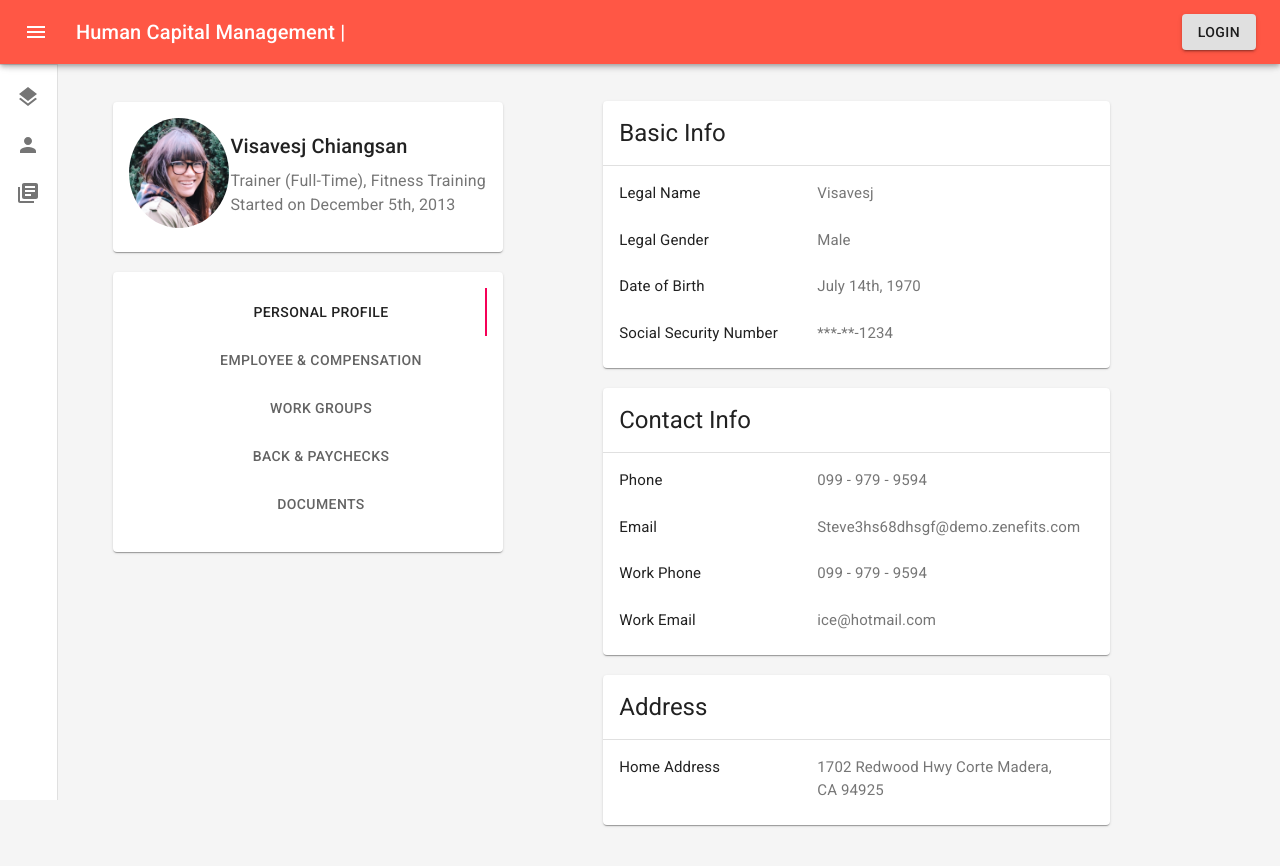
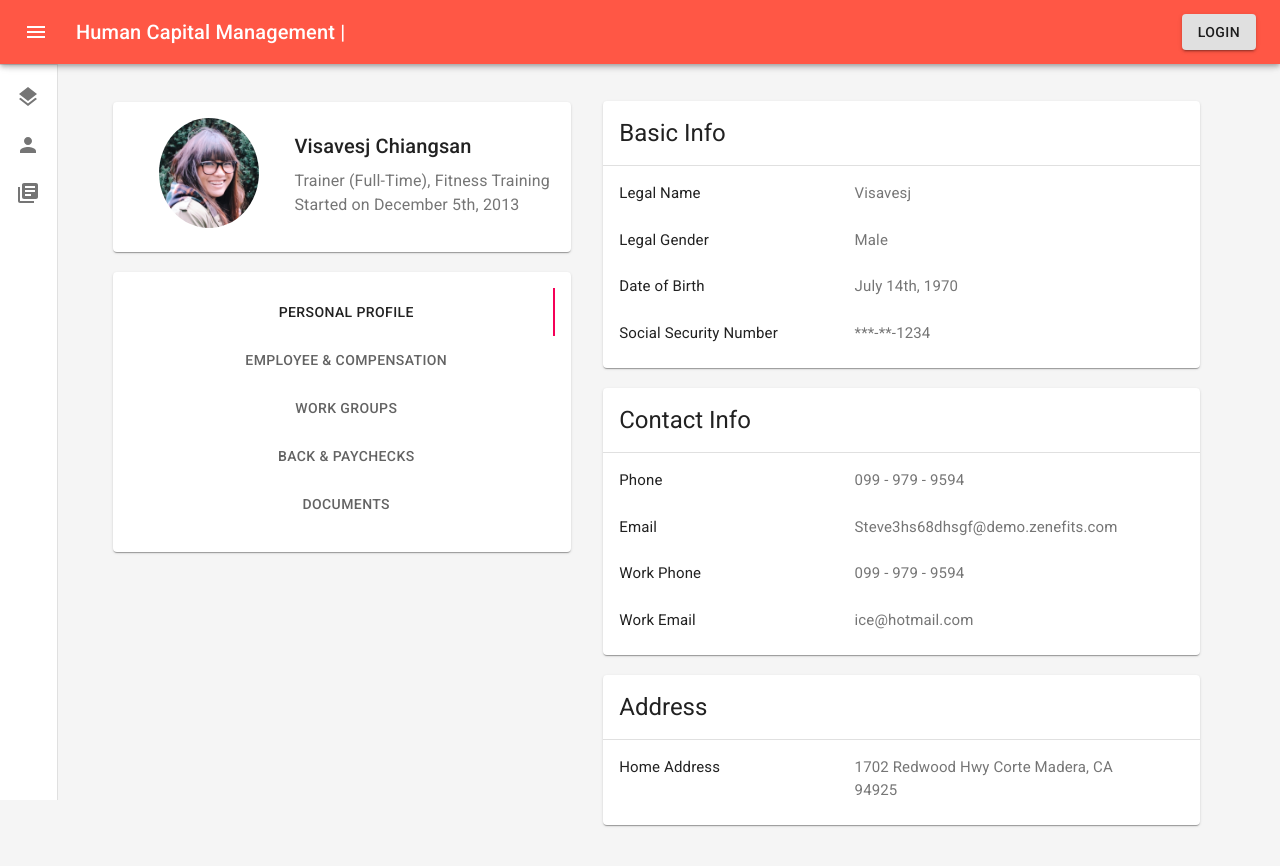
Before and after one commit to Visavesj-dev/HrWebApp, a React (Create React App) app: page /profile/1 in a window 1280 px wide. Shown: the top 866 px of the page. Built offline with nearby package versions, Linux system fonts and the light colour scheme.

Commit message:
4/06/63 - change style

```diff
--- a/src/components/pages/AddEmployee/AddEmployee.js
+++ b/src/components/pages/AddEmployee/AddEmployee.js
@@ -33,17 +33,18 @@ const useStyles = makeStyles((theme) => ({
   },
   profile: {
     marginBottom: 20,
-    width: "85%",
+    width: "100%",
   },
   details: {
     display: "flex",
   },
   avatar: {
-    marginRight: "auto",
+    marginRight: 30,
     height: 110,
     width: 100,
     flexShrink: 0,
     flexGrow: 0,
+    marginLeft:30
   },
   progress: {
     marginTop: theme.spacing(2),
@@ -58,7 +59,7 @@ const useStyles = makeStyles((theme) => ({
     color: theme.palette.text.secondary,
   },
   tabs1: {
-    width: "85%",
+    width: "100%",
     marginTop: 20,
   },
 }));
@@ -74,13 +75,7 @@ function TabPanel(props) {
       aria-labelledby={`vertical-tab-${index}`}
       {...other}
     >
-      {value === index && (
-        <Box p={3}>
-        <div>
-          <Typography>{children}</Typography>
-          </div>
-        </Box>
-      )}
+      {value === index && <Box p={3}>{children}</Box>}
     </div>
   );
 }
@@ -144,16 +139,16 @@ function AddEmployee(props) {
   //-----*-----//
 
   // change Profile Name
-  const [profile , setProfile] = React.useState({
+  const [profile, setProfile] = React.useState({
     firstName: "",
-    lastName: ""
-  })
+    lastName: "",
+  });
 
   const handleChangeName = (event) => {
-    setProfile({ ...profile, [event.target.name]: event.target.value});
-  }
+    setProfile({ ...profile, [event.target.name]: event.target.value });
+  };
 
-  const {firstName , lastName} = profile;
+  const { firstName, lastName } = profile;
 
   return (
     <div className={classes.root}>
@@ -161,7 +156,7 @@ function AddEmployee(props) {
         {/* Left Side */}
         <Grid container spacing={1}>
           <Grid item md={5} xs={12}>
-            <Card style={{ width: "85%", marginTop: 25 }}>
+            <Card style={{ width: "100%", marginTop: 25 }}>
               <CardContent>
                 <div className={classes.details}>
                   <Avatar className={classes.avatar} />
@@ -196,7 +191,7 @@ function AddEmployee(props) {
                     value={value}
                     onChange={handleChange}
                     aria-label="Vertical tabs example"
-                    style={{ marginLeft: 60 }}
+                    style={{ marginLeft: "20%",flexGrow: 1,display: 'flex', }}
                   >
                     <Tab label="Basic Info" {...a11yProps(0)} />
                     <Tab label="Employment Type" {...a11yProps(1)} />
@@ -216,7 +211,10 @@ function AddEmployee(props) {
           <Grid item md={7} xs={12}>
             {/* Basic Info */}
             <TabPanel value={value} index={0}>
-              <BasicInfo handleChangeName={handleChangeName} profile={profile} />
+              <BasicInfo
+                handleChangeName={handleChangeName}
+                profile={profile}
+              />
             </TabPanel>
             {/* Employment Type */}
             <TabPanel value={value} index={1}>
--- a/src/components/pages/EmployeeProfile/EmployeeProfile.js
+++ b/src/components/pages/EmployeeProfile/EmployeeProfile.js
@@ -33,17 +33,18 @@ const useStyles = makeStyles((theme) => ({
   },
   profile: {
     marginBottom: 20,
-    width: "85%",
+    width: "100%",
   },
   details: {
     display: "flex",
   },
   avatar: {
-    marginRight: "auto",
+    marginRight: 30,
     height: 110,
     width: 100,
     flexShrink: 0,
     flexGrow: 0,
+    marginLeft:30
   },
   progress: {
     marginTop: theme.spacing(2),
@@ -56,8 +57,8 @@ const useStyles = makeStyles((theme) => ({
     fontSize: theme.typography.pxToRem(15),
     color: theme.palette.text.secondary,
   },
-  tabs1: {
-    width: "85%",
+  tabs: {
+    width: "100%",
     marginTop: 20,
   },
 }));
@@ -73,11 +74,7 @@ function TabPanel(props) {
       aria-labelledby={`vertical-tab-${index}`}
       {...other}
     >
-      {value === index && (
-        <Box p={3}>
-          <Typography>{children}</Typography>
-        </Box>
-      )}
+      {value === index && <Box p={3}>{children}</Box>}
     </div>
   );
 }
@@ -116,7 +113,7 @@ export default function EmployeeProfile(props) {
         {/* Left Side */}
         <Grid container spacing={1}>
           <Grid item md={5} xs={12}>
-            <Card style={{ width: "85%", marginTop: 25 }}>
+            <Card style={{ width: "100%", marginTop: 25 }}>
               <CardContent>
                 <div className={classes.details}>
                   <Avatar className={classes.avatar} src={user.avatar} />
@@ -142,7 +139,7 @@ export default function EmployeeProfile(props) {
                 </div>
               </CardContent>
             </Card>
-            <div className={classes.tabs1}>
+            <div className={classes.tabs}>
               <Card>
                 <CardContent>
                   <Tabs
@@ -151,7 +148,7 @@ export default function EmployeeProfile(props) {
                     value={value}
                     onChange={handleChange}
                     aria-label="Vertical tabs example"
-                    style={{ marginLeft: 60 }}
+                    style={{ marginLeft: "20%",flexGrow: 1,display: 'flex', }}
                   >
                     <Tab label="Personal Profile" {...a11yProps(0)} />
                     <Tab label="Employee & Compensation" {...a11yProps(1)} />
@@ -473,7 +470,7 @@ export default function EmployeeProfile(props) {
                         <Grid container spacing={0}>
                           <Grid item md={5} xs={12}>
                             <Typography className={classes.heading}>
-                            Department
+                              Department
                             </Typography>
                           </Grid>
                           <Grid item md={6} xs={12}>
@@ -490,7 +487,7 @@ export default function EmployeeProfile(props) {
                         <Grid container spacing={0}>
                           <Grid item md={5} xs={12}>
                             <Typography className={classes.heading}>
-                           Projects
+                              Projects
                             </Typography>
                           </Grid>
                           <Grid item md={6} xs={12}>
@@ -502,13 +499,12 @@ export default function EmployeeProfile(props) {
                         {/* ----*----- */}
                       </Grid>
 
-
                       <Grid item md={12} xs={12}>
                         {/* ----*----- */}
                         <Grid container spacing={0}>
                           <Grid item md={5} xs={12}>
                             <Typography className={classes.heading}>
-                           Position
+                              Position
                             </Typography>
                           </Grid>
                           <Grid item md={6} xs={12}>
@@ -519,7 +515,6 @@ export default function EmployeeProfile(props) {
                         </Grid>
                         {/* ----*----- */}
                       </Grid>
-
                     </Grid>
                   </CardContent>
                 </form>
@@ -528,7 +523,7 @@ export default function EmployeeProfile(props) {
 
             {/* index 4 */}
             <TabPanel value={value} index={3}>
-            <Card className={classes.profile}>
+              <Card className={classes.profile}>
                 <form autoComplete="off" noValidate>
                   <CardHeader title="Bank Accounts" />
                   <Divider />
@@ -652,8 +647,7 @@ export default function EmployeeProfile(props) {
             </TabPanel>
 
             {/* index 5 */}
-            <TabPanel value={value} index={4}>
-            </TabPanel>
+            <TabPanel value={value} index={4}></TabPanel>
           </Grid>
         </Grid>
       </Container>
```
Lines whose indentation alone changed are shown as unchanged.
